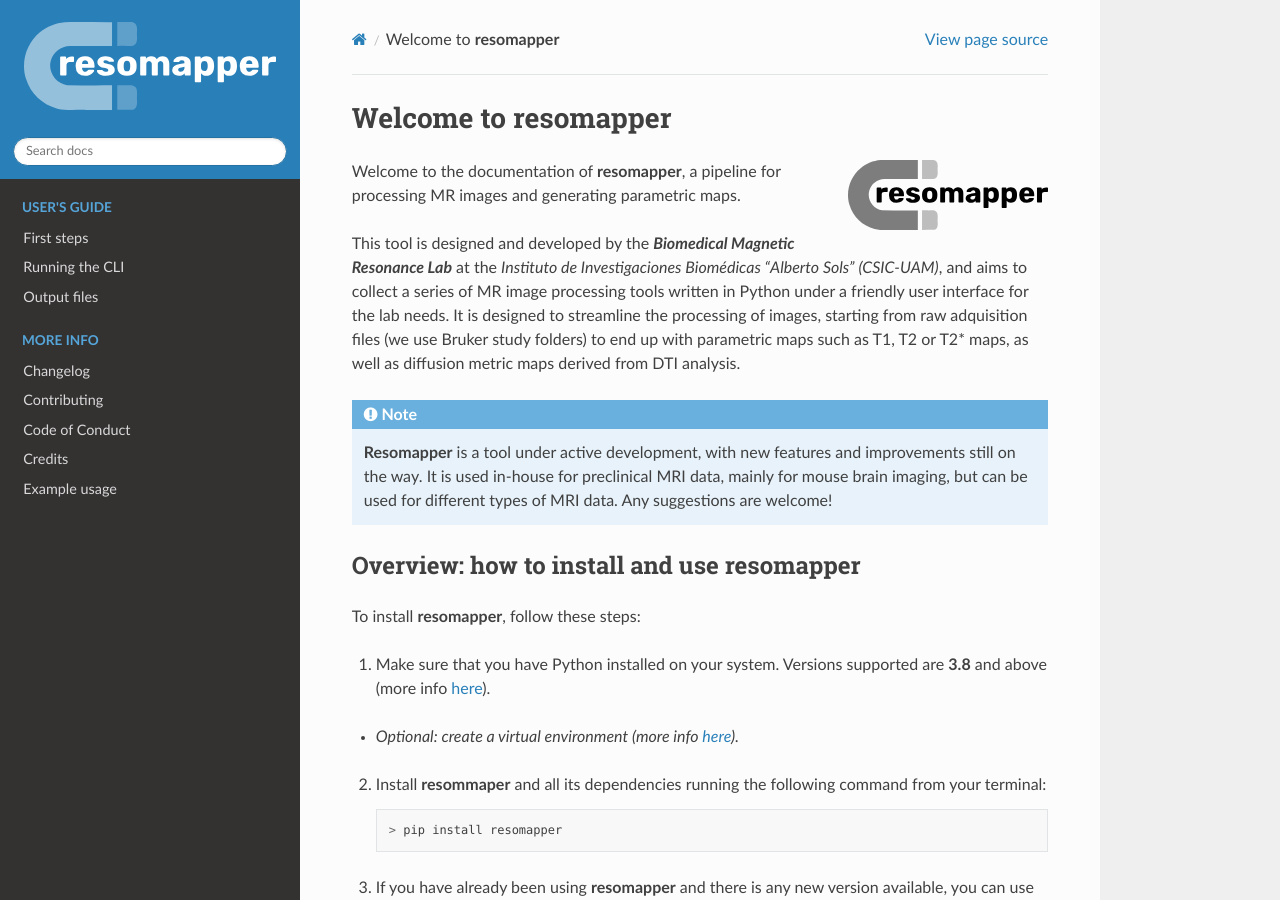
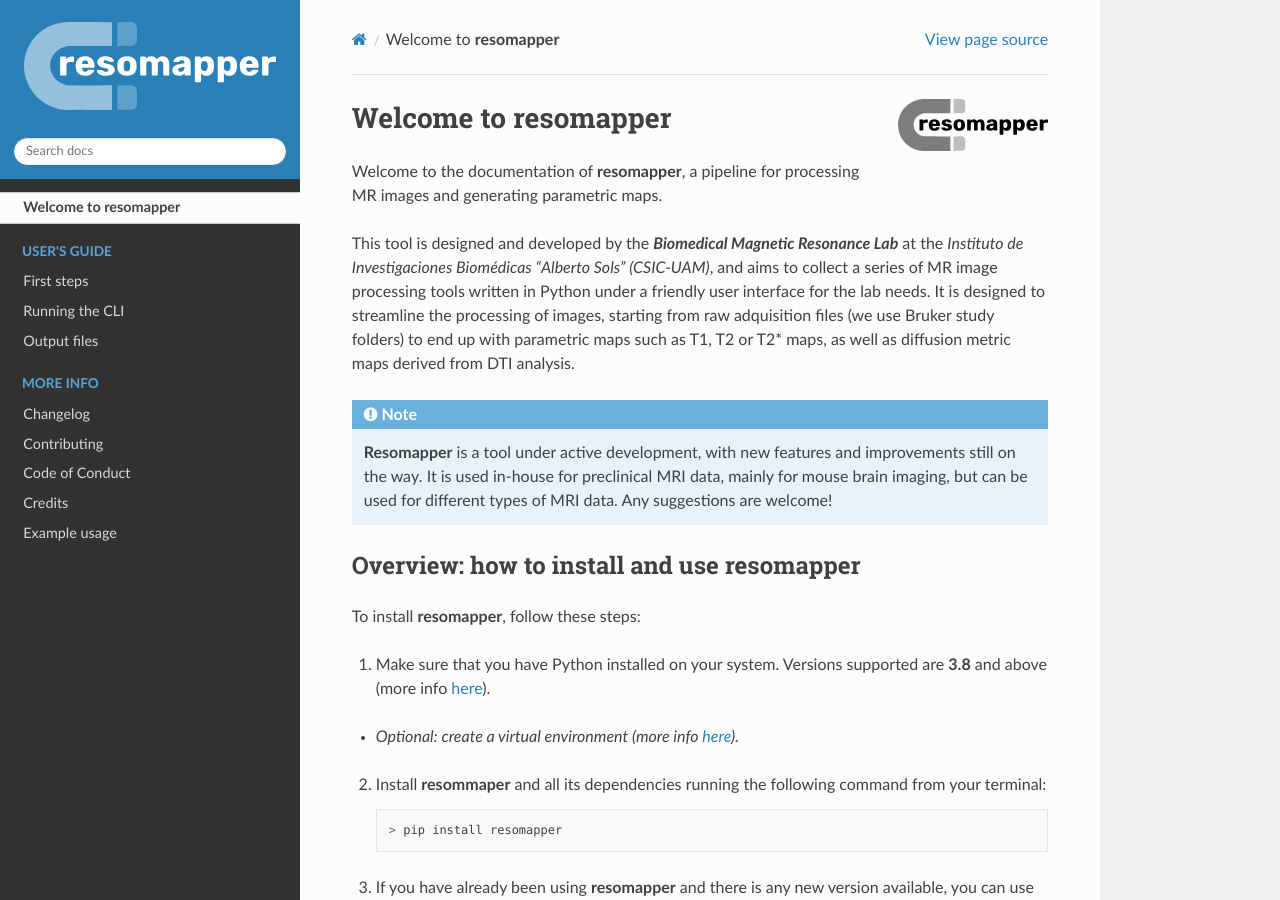
Before and after one commit to Biomedical-MR/resomapper, a Sphinx documentation site: the page built from docs/index.md, in a window 1280 px wide and 900 px high. Built offline with Sphinx 7.4.7 and the Read the Docs theme 2.0.0, drawn with Linux system fonts in a browser that asks for light colours; pages that are not in the unit, such as notebooks, are missing from menus; some of the changed lines change nothing that is shown.

Commit message:
Update docs

````diff
--- a/docs/index.md
+++ b/docs/index.md
@@ -1,10 +1,10 @@
 <!-- ![resomapper](_static/logo_fixed.svg) -->
-# Welcome to **resomapper**
 ```{image} _static/logo_fixed.svg
 :name: resomapper_logo
 :align: right
-:width: 200px
+:width: 150px
 ```
+# Welcome to **resomapper**
 
 Welcome to the documentation of **resomapper**, a pipeline for processing MR images and generating parametric maps.
 
@@ -50,12 +50,12 @@ Then, to start using **resomapper**, you'll need to follow these steps:
 4. Finally, retrieve all the resulting maps and files obtained after processing from the same working folder ([here](output_files) you can find more information on what is each file and its location).
 
 % Overview: main page also in toctree
-%```{toctree}
-%:maxdepth: 1
-%:hidden:
+```{toctree}
+:maxdepth: 1
+:hidden:
 
-%self
-%```
+self
+```
 
 ```{toctree}
 :maxdepth: 1
````
